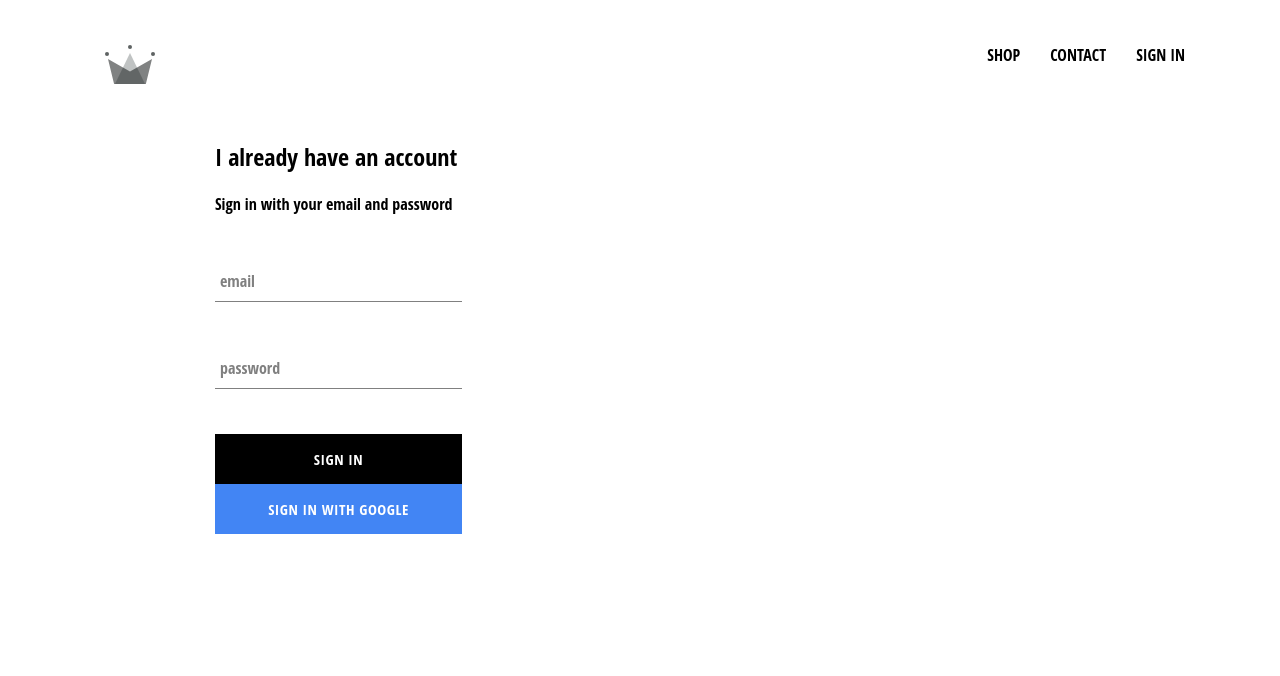
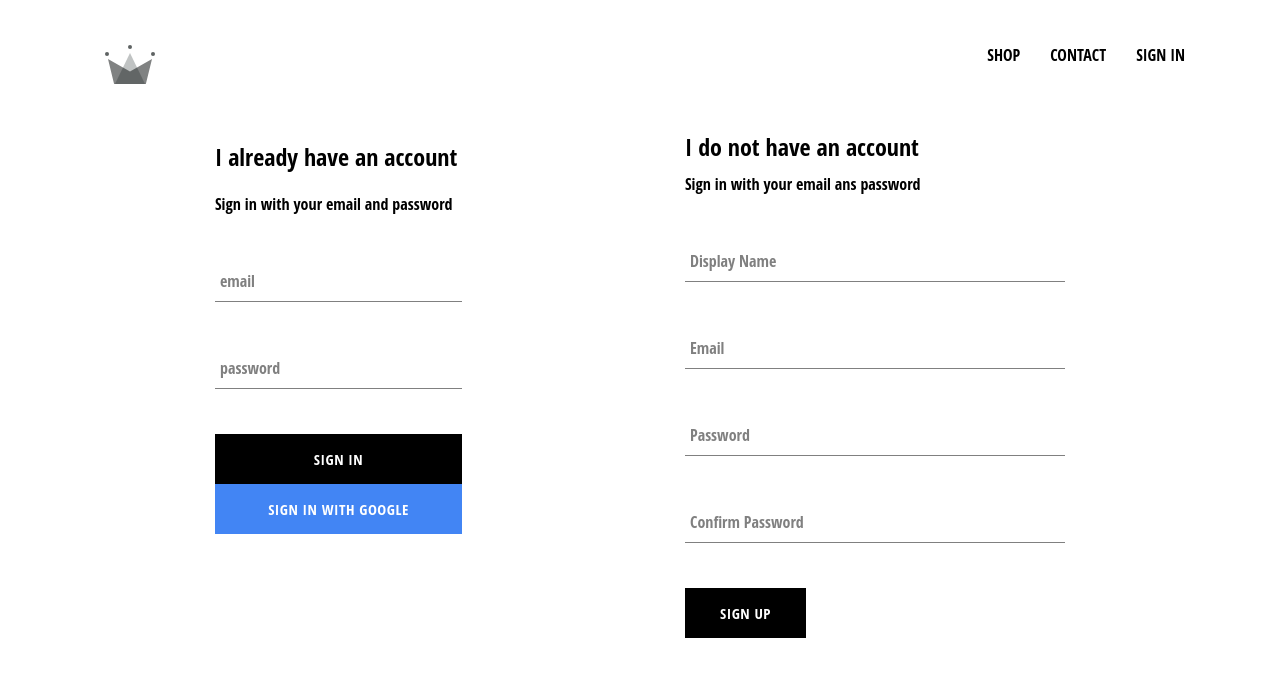
Before and after one commit to asyniagina/clothing-app, a React (Create React App) app: page /signin in a window 1280 px wide. Shown: the top 676 px of the page. Built offline with nearby package versions, Linux system fonts and the light colour scheme; no server answers.

Commit message:
add sign up component

```diff
--- a/src/App.js
+++ b/src/App.js
@@ -20,10 +20,24 @@ class App extends React.Component {
   unsubscrubeFromAuth = null;
 
   componentDidMount() {
-    this.unsubscrubeFromAuth = auth.onAuthStateChanged(async user => {
-      createUserProfileDocument(user);
+    this.unsubscribeFromAuth = auth.onAuthStateChanged(async userAuth => {
+      if (userAuth) {
+        const userRef = await createUserProfileDocument(userAuth);
+
+        userRef.onSnapshot(snapShot => {
+          this.setState({
+            currentUser: {
+              id: snapShot.id,
+              ...snapShot.data()
+            }
+          });
+        });
+      }
+
+      this.setState({currentUser: userAuth});
     });
   }
+
 
   componentWillUnmount() {
     this.unsubscrubeFromAuth();
--- /dev/null
+++ b/src/components/sign-up/sign-up.component.jsx
@@ -0,0 +1,101 @@
+import React from 'react';
+import FormInput from '../form-input/form-input.component';
+import CustomButton from '../custom-button/custom-button.component';
+import { auth, createUserProfileDocument } from '../../firebase/firebase.utils';
+
+import './sign-up.styles.scss';
+
+class SignUp extends React.Component {
+    constructor() {
+        super();
+
+        this.state = {
+            displayName: '',
+            email: '',
+            password: '',
+            confirmPassword: ''
+        }
+    }
+
+    handleSubmit = async event => {
+        event.preventDefault();
+
+        const {displayName, email, password, confirmPassword} = this.state;
+
+        if(password !== confirmPassword) {
+            alert("password do not match");
+            return;
+        }
+
+        try {
+            const { user } = auth.createUserWithEmailAndPassword(
+                email,
+                password
+            );
+
+            await createUserProfileDocument(user, { displayName });
+
+            this.seState = ({
+                displayName: '',
+                email: '',
+                password: '',
+                confirmPassword: ''
+            });
+        } catch (error) {
+            console.error(error);
+        }
+    };
+
+    handleChange = event => {
+        const { name, value } = event.target;
+
+        this.setState({[name]: value});
+    };
+
+    render() {
+        const {displayName, email, password, confirmPassword} = this.state;
+        return (
+            <div className='sign-up'>
+                <h2 className='title'>I do not have an account</h2>
+                <span>Sign in with your email ans password</span>
+                <form className='sign-up-form' onSubmit={this.handleSubmit}>
+                    <FormInput
+                        type='text'
+                        name='displayName'
+                        value={displayName}
+                        onChange={this.handleChange}
+                        label='Display Name'
+                        required
+                    />
+                    <FormInput
+                        type='email'
+                        name='email'
+                        value={email}
+                        onChange={this.handleChange}
+                        label='Email'
+                        required
+                    />
+                    <FormInput
+                        type='password'
+                        name='password'
+                        value={password}
+                        onChange={this.handleChange}
+                        label='Password'
+                        required
+                    />
+                    <FormInput
+                        type='password'
+                        name='confirmPassword'
+                        value={confirmPassword}
+                        onChange={this.handleChange}
+                        label='Confirm Password'
+                        required
+                    />
+                    <CustomButton type='submit'>SIGN UP</CustomButton>
+                </form>
+            </div>
+        )
+    }
+}
+
+export default SignUp;
--- /dev/null
+++ b/src/components/sign-up/sign-up.styles.scss
@@ -0,0 +1,9 @@
+.sign-up {
+  display: flex;
+  flex-direction: column;
+  width: 380px;
+
+  .title {
+    margin: 10px 0;
+  }
+}
--- a/src/pages/sign-in-and-sign-up/sign-in-and-sign-up.component.jsx
+++ b/src/pages/sign-in-and-sign-up/sign-in-and-sign-up.component.jsx
@@ -1,10 +1,13 @@
 import React from 'react';
 import SignIn from '../../components/sign-in/sign-in.component';
+import SignUp from '../../components/sign-up/sign-up.component';
+
 import './sign-in-and-sign-up.styles.scss';
 
 const SignInAndSignUpPage = () => (
     <div className='sign-in-and-sign-up'>
         <SignIn />
+        <SignUp/>
     </div>
 );
 
```
